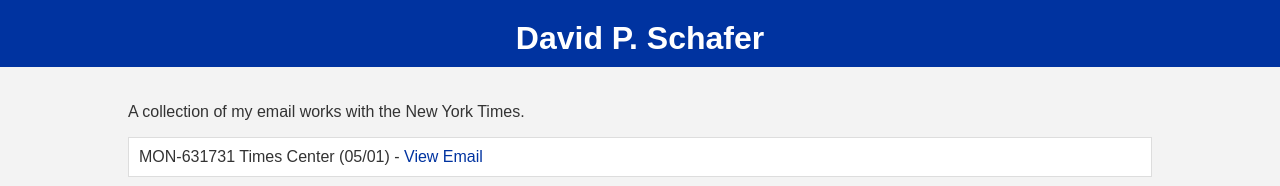
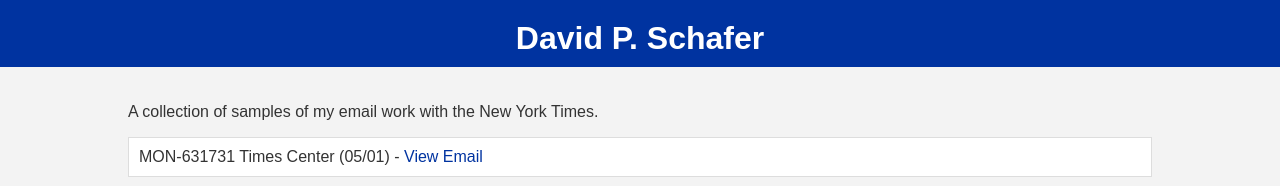
Before and after one commit to dps-nyc/dps-nyc.github.io, a plain HTML site: page index.html in a window 1280 px wide. Shown: the top 186 px of the page. Drawn offline with Linux system fonts and the light colour scheme.

Commit message:
Update index.html

```diff
--- a/index.html
+++ b/index.html
@@ -58,7 +58,7 @@
     </header>
 
     <div class="container">
-        <p>A collection of my email works with the New York Times.</p>
+        <p>A collection of samples of my email work with the New York Times.</p>
 
         <ul>
             <li>MON-631731 Times Center (05/01) - <a href="MON-631731_Times-Center_05-01.html" target="_blank">View Email</a></li>
```
